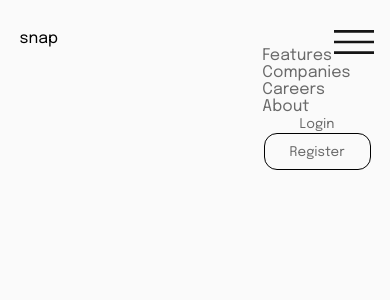
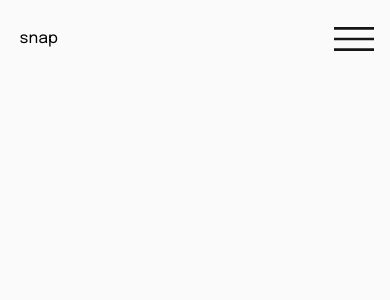
Before and after one commit to LorryAfriyie/intro-section-with-dropdown-navigation, a React (Vite) app: page / in a window 390 px wide. Shown: the top 300 px of the page. Built offline with nearby package versions, Linux system fonts and the light colour scheme.

Commit message:
Navbar menu functionality
Adding hamburger and close button functionality to mobile navbar menu.

```diff
--- a/src/components/Navbar.jsx
+++ b/src/components/Navbar.jsx
@@ -1,22 +1,45 @@
+import { useEffect } from "react";
+import { useRef } from "react";
+
 export const Navbar = () => {
+  const btnOpen = useRef(null);
+  const btnClose = useRef(null);
+
+  useEffect(() => {
+    function openMenu() {
+      btnOpen.current.setAttribute("aria-expanded", "true");
+    }
+
+    function closeMenu() {
+      btnOpen.current.setAttribute("aria-expanded", "false");
+    }
+
+    btnOpen.current.addEventListener("click", openMenu);
+
+    btnClose.current.addEventListener("click", closeMenu);
+  });
+
   return (
     <header>
       <nav className="navbar" id="navbar">
         <div className="navbar__brand-title">snap</div>
 
-        <button className="navbar__open">
+        <span id="nav-label" hidden>
+          Navigation
+        </span>
+        <button
+          ref={btnOpen}
+          className="navbar__open"
+          aria-expanded="false"
+          aria-labelledby="nav-label"
+        >
           <img src="/images/icon-menu.svg" alt="" width={"40"} height={"24"} />
         </button>
 
-        <div className="navbar__menu">
-          {/* <button className="navbar__close">
-            <img
-              src="/images/icon-close-menu.svg"
-              alt=""
-              width={"28"}
-              height={"27"}
-            />
-          </button> */}
+        <div className="navbar__menu" role="dialog" aria-labelledby="nav-label">
+          <button className="navbar__close" ref={btnClose} aria-label="close">
+            <img src="/images/icon-close-menu.svg" alt="" />
+          </button>
 
           <ul className="navbar__links">
             <li className="navbar__item">
@@ -43,7 +66,6 @@ export const Navbar = () => {
               </a>
             </li>
           </ul>
-        </div>
 
           <div className="navbar__auth">
             <a href="">
@@ -53,6 +75,7 @@ export const Navbar = () => {
               <button className="register">Register</button>
             </a>
           </div>
+        </div>
       </nav>
     </header>
   );
--- a/src/scss/navbar.scss
+++ b/src/scss/navbar.scss
@@ -1,43 +1,43 @@
 .navbar {
   display: flex;
-  justify-content: space-between;
   align-items: center;
   padding: 30px 5%;
 
-  @media (width < 50em) {
-    flex-direction: column;
-    align-items: flex-start;
-  }
-
   &__brand-title {
     cursor: pointer;
-    margin-right: 2rem;
   }
 
   &__menu {
-    margin-right: auto;
+    display: flex;
+    width: 100%;
 
     @media (width < 50em) {
-      margin-left: auto;
-      margin-right: 0;
+      flex-direction: column;
+    }
+
+    @media (width < 50em) {
+      background: blue;
+      position: fixed;
+      inset: 0;
+      translate: 100vw 0;
+      transition: translate 0.5s ease-in-out;
     }
   }
 
   &__links {
     list-style: none;
+    align-self: center;
+    display: flex;
+    gap: 1rem;
 
     @media (width < 50em) {
-      //display: none;
+      flex-direction: column;
     }
   }
 
   &__item {
     display: inline-block;
     padding: 0px 20px;
-
-    @media (width < 50em) {
-      display: flex;
-    }
   }
 
   &__link {
@@ -51,17 +51,11 @@
   }
 
   &__auth {
-    display: grid;
-    margin-left: auto;
-
+    display: flex;
+    text-align: center;
     align-items: center;
-    text-align: center;
-    gap: 1px;
 
     button {
-      border: none;
-      background: none;
-      cursor: pointer;
       color: hsl(0, 0%, 41%);
       transition: all 0.3s ease 0s;
     }
@@ -77,12 +71,23 @@
     }
 
     @media (min-width: 50em) {
+      margin-left: auto;
       grid-template-columns: repeat(2, 1fr);
     }
 
     @media (width < 50em) {
-      //display: none;
+      flex-direction: column;
+      a:nth-child(2) {
+        width: 100%;
+      }
     }
+  }
+
+  button {
+    background: none;
+    border: none;
+    padding: 0;
+    cursor: pointer;
   }
 
   &__open {
@@ -97,4 +102,24 @@
       display: flex;
     }
   }
+
+  &__open[aria-expanded="true"] {
+    + .navbar__menu {
+      translate: 0;
+    }
+  }
+
+  &__close {
+    margin-inline-start: auto;
+    margin-block-end: 8rem;
+    display: none;
+
+    img {
+      width: 2.5rem;
+    }
+
+    @media (width <= 50em) {
+      display: flex;
+    }
+  }
 }
```
Lines whose indentation alone changed are shown as unchanged.
